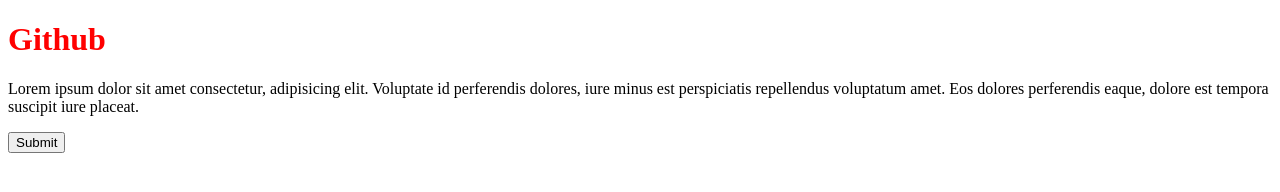
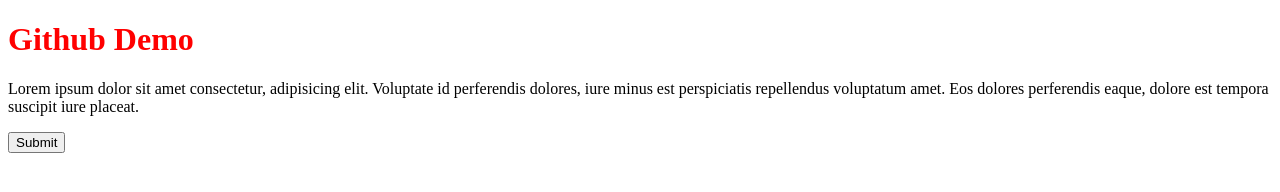
Before and after one commit to AdityaTile04/Demo-Github-Repository, a plain HTML site: page index.html in a window 1280 px wide. Drawn offline with Linux system fonts and the light colour scheme.

Commit message:
Update index.html

```diff
--- a/index.html
+++ b/index.html
@@ -7,7 +7,7 @@
     <link rel="stylesheet" href="style.css" />
   </head>
   <body>
-    <h1>Github</h1>
+    <h1>Github Demo</h1>
     <p>
       Lorem ipsum dolor sit amet consectetur, adipisicing elit. Voluptate id
       perferendis dolores, iure minus est perspiciatis repellendus voluptatum
```
